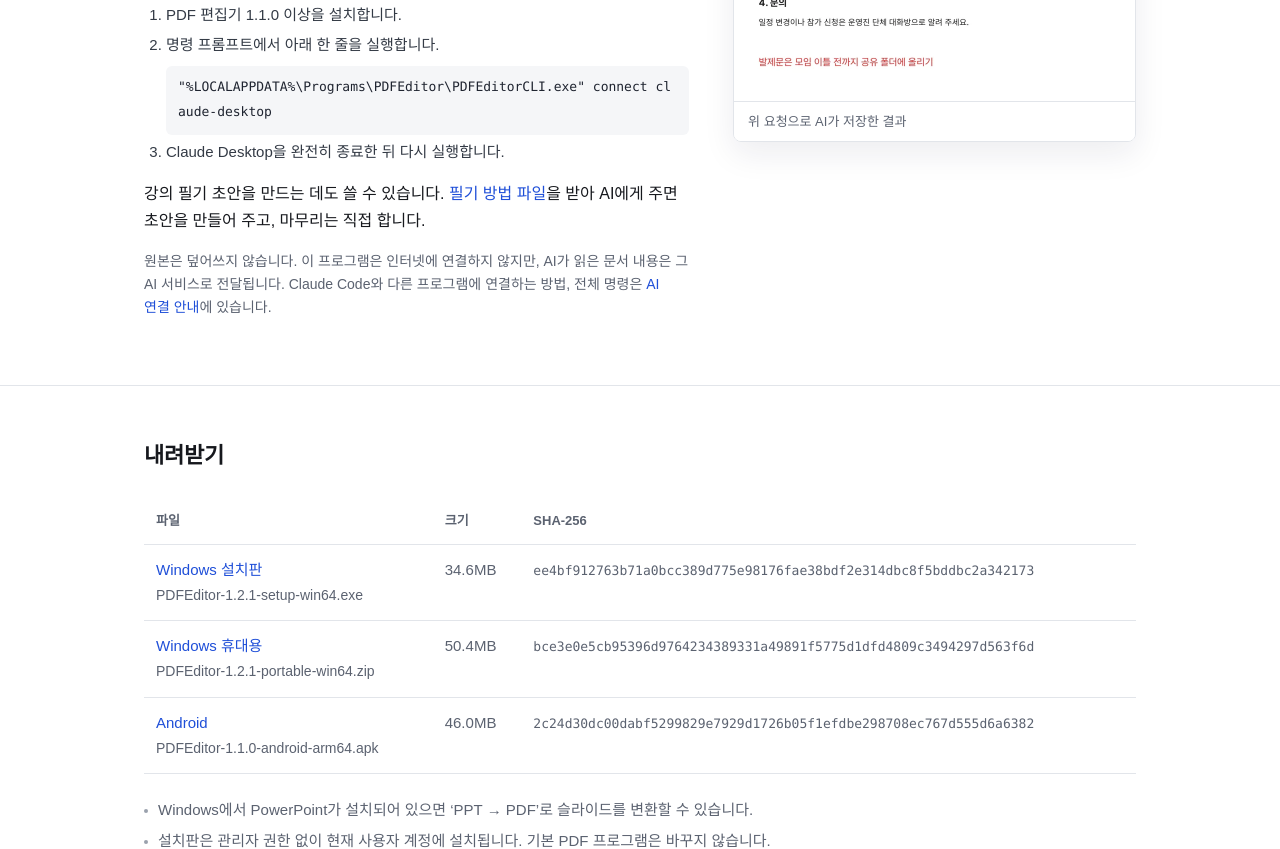
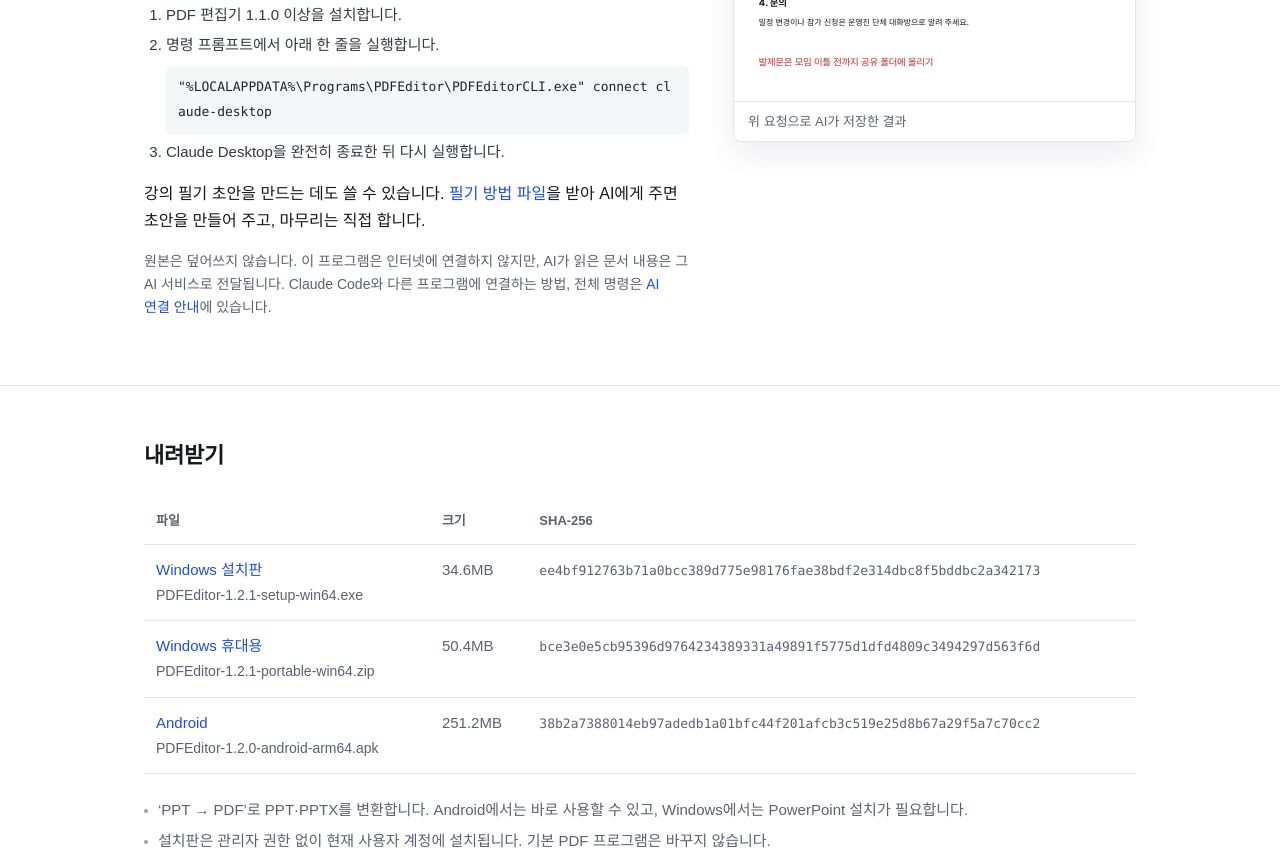
Before and after one commit to forshare2-pixel/pdf-editor, a plain HTML site: page index.html in a window 1280 px wide. Shown: the part 1951-2800 px from the top of the page. Drawn offline with Linux system fonts and the light colour scheme; a web font is replaced by a local one.

Commit message:
Android 1.2.0: PPT·PPTX를 기기 안에서 PDF로 변환

```diff
--- a/index.html
+++ b/index.html
@@ -23,7 +23,7 @@
  <div class="get">
   <a class="btn btn-lg" href="https://github.com/forshare2-pixel/pdf-editor/releases/download/v1.2.1/PDFEditor-1.2.1-setup-win64.exe">Windows용 내려받기</a>
   <span class="meta">1.2.1 · Windows 10/11 64비트 · 34.6MB · 무료</span>
-  <a class="meta" href="https://github.com/forshare2-pixel/pdf-editor/releases/download/android-v1.1.0/PDFEditor-1.1.0-android-arm64.apk">Android용 1.1.0</a>
+  <a class="meta" href="https://github.com/forshare2-pixel/pdf-editor/releases/download/android-v1.2.0/PDFEditor-1.2.0-android-arm64.apk">Android용 1.2.0</a>
  </div>
  <figure class="shot"><img src="editor.webp" width="1600" height="1000" alt="PDF 편집기에서 문서에 글자, 강조, 사각형, 별표를 넣은 화면"></figure>
 </div>
@@ -74,11 +74,11 @@
   <tbody>
   <tr><td><a href="https://github.com/forshare2-pixel/pdf-editor/releases/download/v1.2.1/PDFEditor-1.2.1-setup-win64.exe">Windows 설치판</a><br><span class="meta">PDFEditor-1.2.1-setup-win64.exe</span></td><td class="num">34.6MB</td><td><code>ee4bf912763b71a0bcc389d775e98176fae38bdf2e314dbc8f5bddbc2a342173</code></td></tr>
   <tr><td><a href="https://github.com/forshare2-pixel/pdf-editor/releases/download/v1.2.1/PDFEditor-1.2.1-portable-win64.zip">Windows 휴대용</a><br><span class="meta">PDFEditor-1.2.1-portable-win64.zip</span></td><td class="num">50.4MB</td><td><code>bce3e0e5cb95396d9764234389331a49891f5775d1dfd4809c3494297d563f6d</code></td></tr>
-  <tr><td><a href="https://github.com/forshare2-pixel/pdf-editor/releases/download/android-v1.1.0/PDFEditor-1.1.0-android-arm64.apk">Android</a><br><span class="meta">PDFEditor-1.1.0-android-arm64.apk</span></td><td class="num">46.0MB</td><td><code>2c24d30dc00dabf5299829e7929d1726b05f1efdbe298708ec767d555d6a6382</code></td></tr>
+  <tr><td><a href="https://github.com/forshare2-pixel/pdf-editor/releases/download/android-v1.2.0/PDFEditor-1.2.0-android-arm64.apk">Android</a><br><span class="meta">PDFEditor-1.2.0-android-arm64.apk</span></td><td class="num">251.2MB</td><td><code>38b2a7388014eb97adedb1a01bfc44f201afcb3c519e25d8b67a29f5a7c70cc2</code></td></tr>
   </tbody>
  </table>
  <ul class="notes">
-  <li>Windows에서 PowerPoint가 설치되어 있으면 ‘PPT → PDF’로 슬라이드를 변환할 수 있습니다.</li>
+  <li>‘PPT → PDF’로 PPT·PPTX를 변환합니다. Android에서는 바로 사용할 수 있고, Windows에서는 PowerPoint 설치가 필요합니다.</li>
   <li>설치판은 관리자 권한 없이 현재 사용자 계정에 설치됩니다. 기본 PDF 프로그램은 바꾸지 않습니다.</li>
   <li>휴대용은 압축을 모두 푼 뒤 PDFEditor.exe를 실행합니다.</li>
   <li>처음 실행할 때 Windows 보호 화면이 나오면 ‘추가 정보’를 누른 뒤 ‘실행’을 선택합니다.</li>
```
